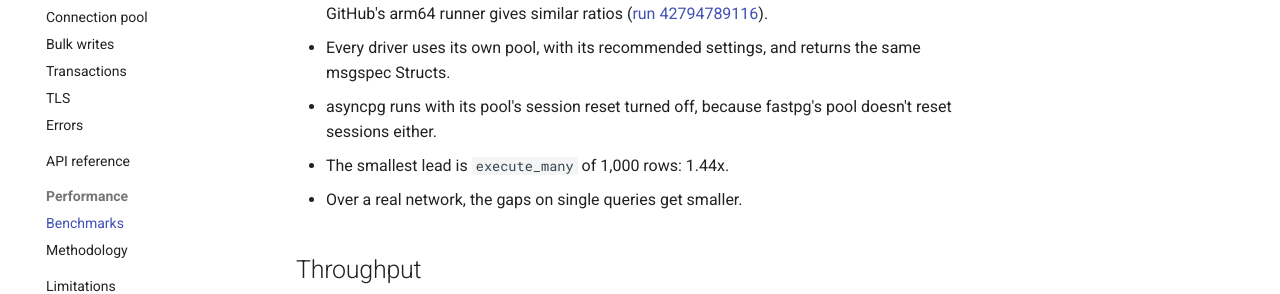
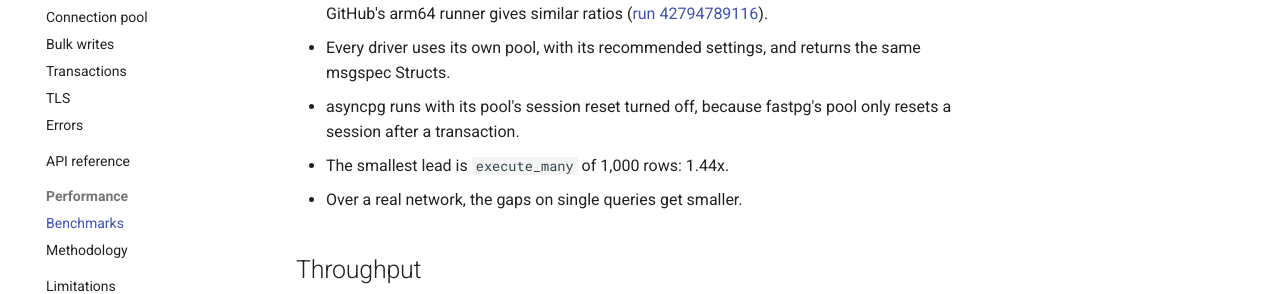
Before and after one commit to RogerThomas/fastpg, an MkDocs documentation site: the page built from docs/performance.md, in a window 1280 px wide and 900 px high. Shown: the part 384-678 px from the top of the window. Built offline with MkDocs 1.6.1 and Material for MkDocs 9.7.7, drawn with Linux system fonts in a browser that asks for light colours; comment, search, counter and statistics services are not loaded.

Commit message:
docs: fastpg's pool resets a session after a transaction

```diff
--- a/docs/performance.md
+++ b/docs/performance.md
@@ -16,8 +16,8 @@ It tested fastpg 0.2.1, installed from PyPI.
   ([run 42794789116](https://github.com/RogerThomas/fastpg/actions/runs/42794789116)).
 * Every driver uses its own pool, with its recommended settings, and returns the same msgspec
   Structs.
-* asyncpg runs with its pool's session reset turned off, because fastpg's pool doesn't reset
-  sessions either.
+* asyncpg runs with its pool's session reset turned off, because fastpg's pool only resets a
+  session after a transaction.
 * The smallest lead is `execute_many` of 1,000 rows: 1.44x.
 * Over a real network, the gaps on single queries get smaller.
 
```
